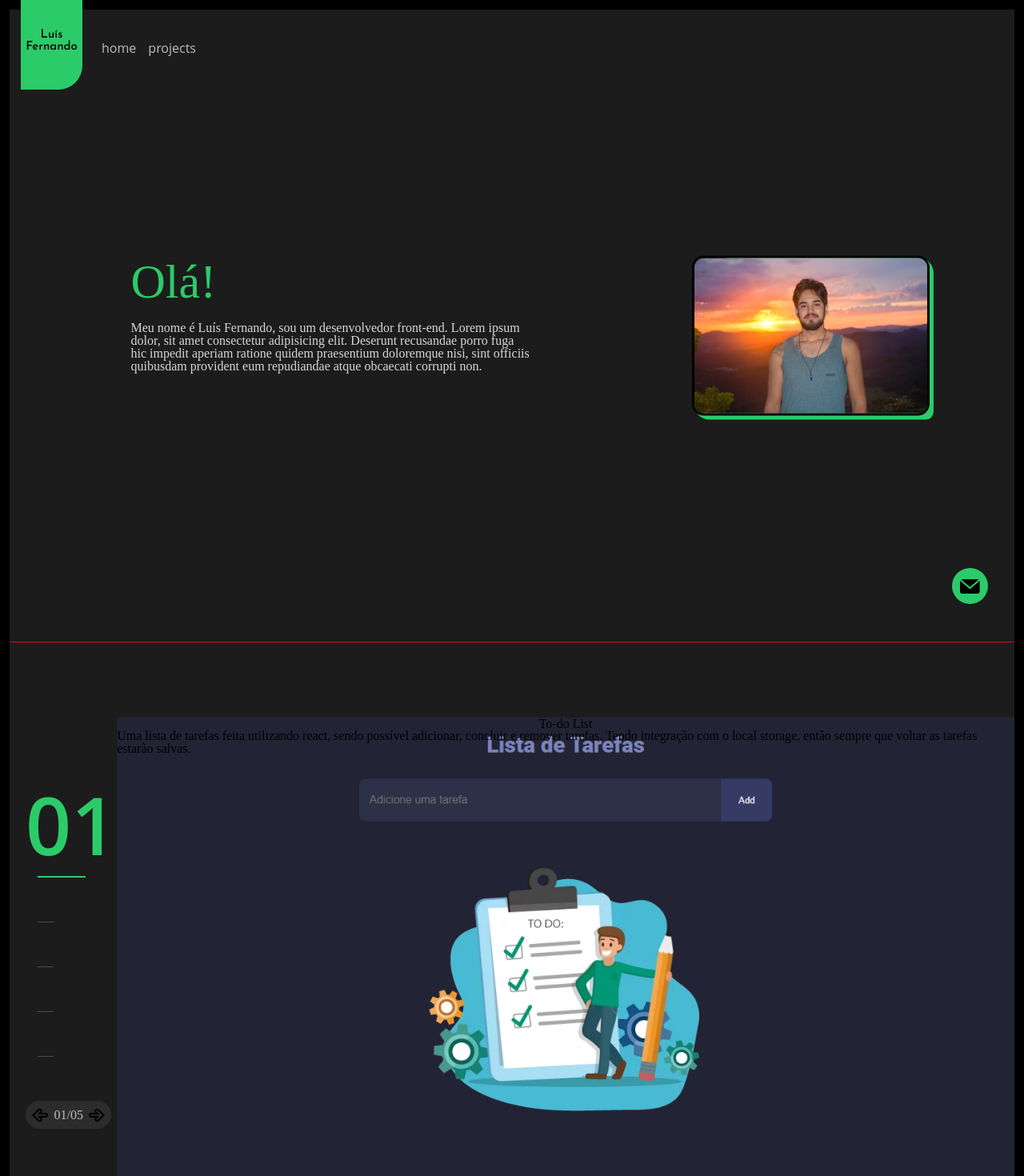
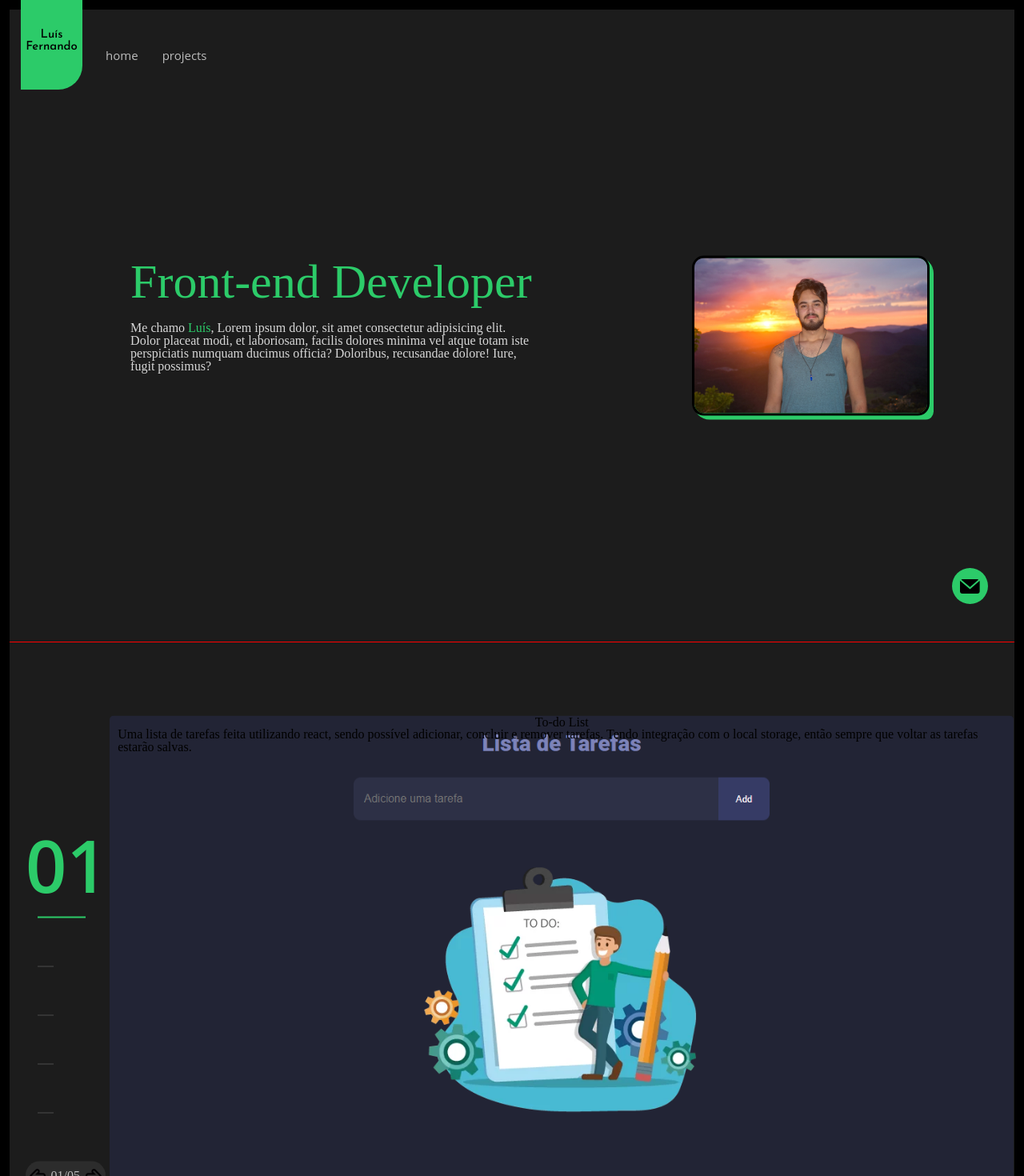
Before and after one commit to Luisfp0/my-website, a React (Vite) app: page / in a window 1280 px wide. Shown: the top 1470 px of the page at 80% size. Built offline with nearby package versions, Linux system fonts and the light colour scheme.

Commit message:
formatado hover

```diff
--- a/src/components/ContactInfo/ContactInfo.css
+++ b/src/components/ContactInfo/ContactInfo.css
@@ -52,6 +52,10 @@
   margin: 13px auto 0;
 }
 
+.social > img:hover {
+  width: 25px;
+}
+
 .corner {
   width: 25px;
   height: 25px;
--- a/src/components/Menu/Menu.css
+++ b/src/components/Menu/Menu.css
@@ -1,25 +1,45 @@
 .container-menu {
-  height: 95px;
-  display: flex;
+  display: table;
+  float: left;
+  height: 110px;
+  margin-left: 120px;
   position: fixed;
-  align-items: center;
-  z-index: 1;
 }
 
 .container-menu a {
   font-family: 'Open Sans';
-  font-size: 16px;
+  font-size: 15px;
   color: #bcbcbc;
   text-transform: lowercase;
-  margin: 0 0 0 15px;
+  display: inline-block;
+  margin: 50px 10px 0 20px;
   text-decoration: none;
   font-weight: 400;
+  position: relative;
 }
 
-.container-menu a:hover {
+.container-menu  a:first-child {
+  margin-left: 0;
+}
+
+.container-menu  a:hover {
   color: #2ccb69;
 }
 
-.container-menu:first-child {
-  margin-left: 100px;
+.container-menu  a:before {
+  content: '';
+  width: 100%;
+  height: 2px;
+  background-color: #2ccb69;
+  display: block;
+  position: absolute;
+  bottom: -5px;
+  left: 0;
+  transition: all 0.2s ease-out;
+  transform: scale(0, 1);
+  transform-origin: left center;
 }
+
+.container-menu  a:hover:before {
+  transform: scale(1, 1);
+}
--- a/src/components/PortfolioNavigator/PortfolioNavigator.css
+++ b/src/components/PortfolioNavigator/PortfolioNavigator.css
@@ -7,13 +7,13 @@
 
 .align-vertical {
   position: relative;
-  top: 50%;
+  top: 58%;
   transform: translateY(-50%);
 }
 
 .portfolio-navigator span {
   font-family: 'Open Sans', sans-serif;
-  font-size: 100px;
+  font-size: 90px;
   line-height: 90px;
   font-weight: 600;
   color: #2ccb69;
--- a/src/components/Presentation/Presentation.css
+++ b/src/components/Presentation/Presentation.css
@@ -14,6 +14,8 @@
 }
 
 .ola {
+  display: flex;
+  flex-direction: column;
   color:#2ccb69;
   font-size: 60px;
   padding-bottom: 20px;
@@ -23,3 +25,7 @@
   width: 500px;
   color: rgb(215, 215, 215);
 }
+
+.name {
+  color: #2ccb69 ;
+}
--- a/src/components/Presentation/Presentation.jsx
+++ b/src/components/Presentation/Presentation.jsx
@@ -6,10 +6,10 @@ function Presentation() {
       <div className='container-presentation'>
         <div className='d-flex'>
           <div className='ola'>
-            <p>Olá!</p>
+            <p>Front-end Developer</p>
           </div>
           <div className='presentation-text'>
-            <p>Meu nome é Luís Fernando, sou um desenvolvedor front-end. Lorem ipsum dolor, sit amet consectetur adipisicing elit. Deserunt recusandae porro fuga hic impedit aperiam ratione quidem praesentium doloremque nisi, sint officiis quibusdam provident eum repudiandae atque obcaecati corrupti non.</p>
+            <p>Me chamo <span className='name'>Luís</span>, Lorem ipsum dolor, sit amet consectetur adipisicing elit. Dolor placeat modi, et laboriosam, facilis dolores minima vel atque totam iste perspiciatis numquam ducimus officia? Doloribus, recusandae dolore! Iure, fugit possimus?</p>
           </div>
         </div>
         <MyImage/>
--- a/src/components/Projects/Projects.css
+++ b/src/components/Projects/Projects.css
@@ -3,13 +3,16 @@
 }
 
 .slider {
+  display: flex;
+  justify-content: center;
   position: relative;
   top: 50%;
   transform: translateY(-50%);
 }
 
 .slider img {
-  width: 100%;
+  width: 1130px;
+  border-radius: 5px;
 }
 
 .title-project {
@@ -20,6 +23,7 @@
 }
 
 .info{
+  padding-left: 10px;
   position: absolute;
   top: 15px;
   height: 32px;
--- a/src/components/Projects/Projects.jsx
+++ b/src/components/Projects/Projects.jsx
@@ -1,7 +1,7 @@
 import './Projects.css'
 import imageOne from '../../assets/images/to-do-list-project.png'
 import imageTwo from '../../assets/images/matching-game-project.png'
-import imageThree from '../../assets/images/image-3.jpg'
+import imageThree from '../../assets/images/mario-game-project.png'
 import imageFour from '../../assets/images/image-4.jpg'
 import imageFive from '../../assets/images/image-5.jpg'
 
@@ -13,11 +13,11 @@ function Projects(props) {
     title: 'To-do List'},
     {id: 2,
     src: imageTwo,
-    info:'info projeto 2 - Lorem ipsum dolor, sit amet consectetur adipisicing elit. Deserunt recusandae porro fuga hic impedit aperiam ratione quidem praesentium doloremque nisi, sint officiis quibusdam provident eum repudiandae atque obcaecati corrupti non.',
-    title: 'Title project2'},
+    info:'Um jogo da memória feito em html, css e javascript, mas que também tem uma versão feita utilizando react.',
+    title: 'Matching Game'},
     {id: 3,
-    src: imageOne,
-    info:'info projeto 3 - Lorem ipsum dolor, sit amet consectetur adipisicing elit. Deserunt recusandae porro fuga hic impedit aperiam ratione quidem praesentium doloremque nisi, sint officiis quibusdam provident eum repudiandae atque obcaecati corrupti non.',
+    src: imageThree,
+    info:'info projeto 3 - Lorem iasdasdpsum dolor, sit amet consectetur adipisicing elit. Deserunt recusandae porro fuga hic impedit aperiam ratione quidem praesentium doloremque nisi, sint officiis quibusdam provident eum repudiandae atque obcaecati corrupti non.',
     title: 'Title project3'},
     {id: 4,
     src: imageOne,
--- a/src/components/StickNavigator/StickNavigator.css
+++ b/src/components/StickNavigator/StickNavigator.css
@@ -3,7 +3,7 @@
   height: 1px;
   display: block;
   position: relative;
-  margin: 0 0 55px 35px;
+  margin: 0 0 60px 35px;
   background-color: #4d4c4c;
 }
 
@@ -13,7 +13,7 @@
 
 .stick-active {
   animation-name: stick-anim;
-  animation-duration: 700ms;
+  animation-duration: 500ms;
   animation-timing-function: ease-out;
   background-color: #2ccb69;
   width: 60px;
--- a/style.css
+++ b/style.css
@@ -10,3 +10,7 @@ body::-webkit-scrollbar-thumb {
   border-radius: 20px;       /* roundness of the scroll thumb */
   border: 3px solid #2ccb69;  /* creates padding around scroll thumb */
 }
+
+body {
+  font-family: 'Josefin Sans', sans-serif;
+}
```
Also changed, not shown: src/assets/images/mario-game-project.png.
